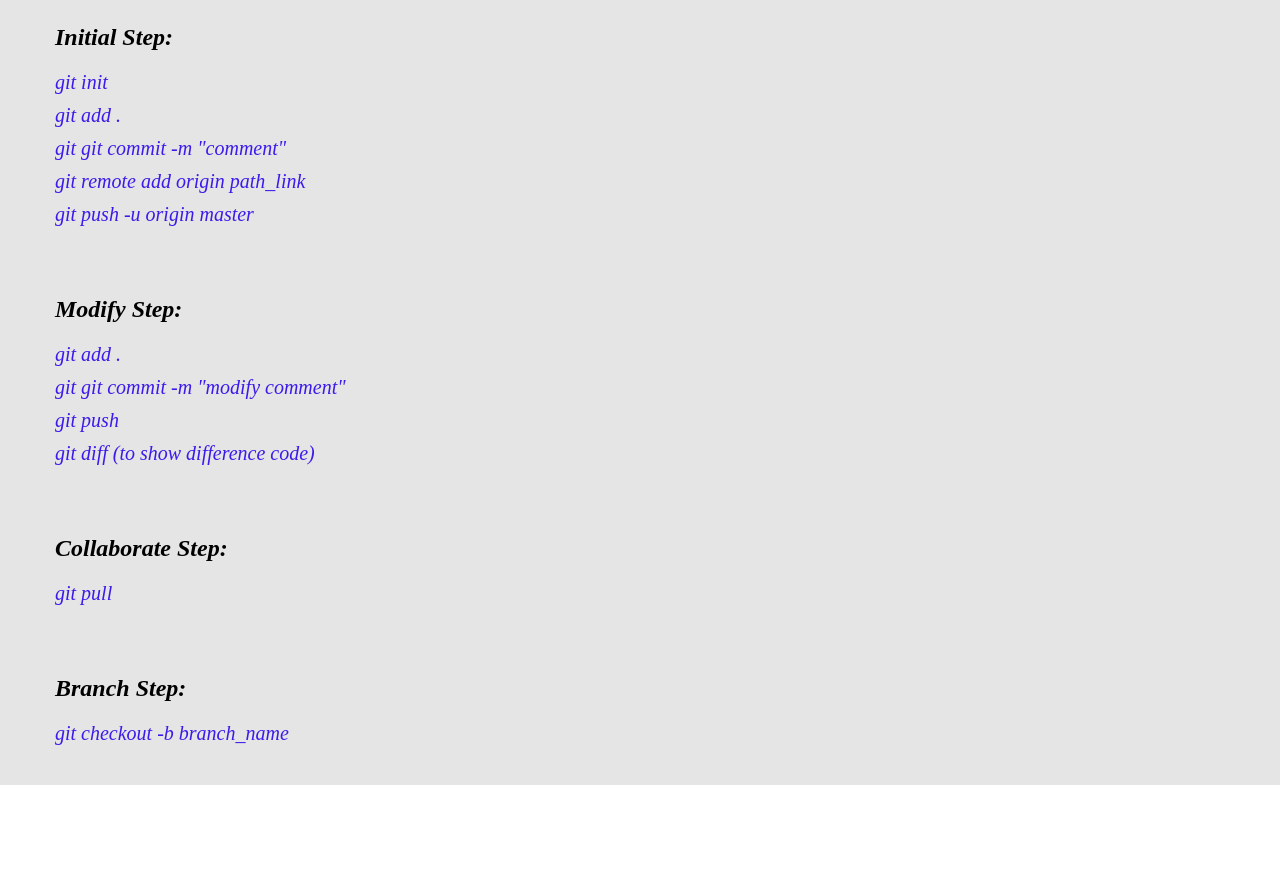
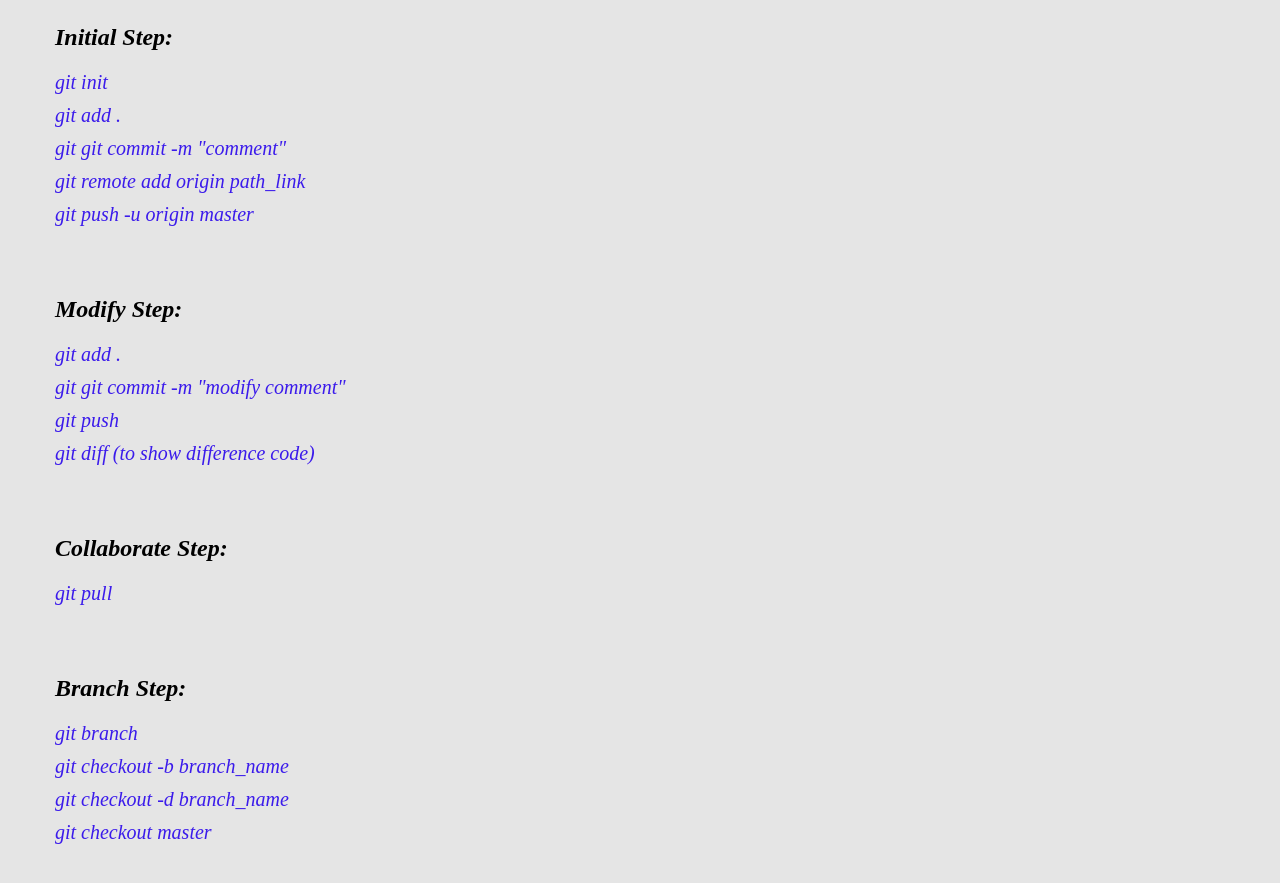
Before and after one commit to jakdev047/git-test, a plain HTML site: page index.html in a window 1280 px wide. Shown: the part 63-946 px from the top of the page. Before the commit the page ends 848 px from the top, so only its background shows below. Drawn offline with Linux system fonts and the light colour scheme.

Commit message:
text changes

```diff
--- a/index.html
+++ b/index.html
@@ -62,7 +62,10 @@
         <div class="container">
           <h2>Branch Step:</h2>
           <ul>
+            <li>git branch </li>
             <li>git checkout -b branch_name </li>
+            <li>git checkout -d branch_name </li>
+            <li>git checkout master </li>
           </ul>
         </div>
       </div>
```
